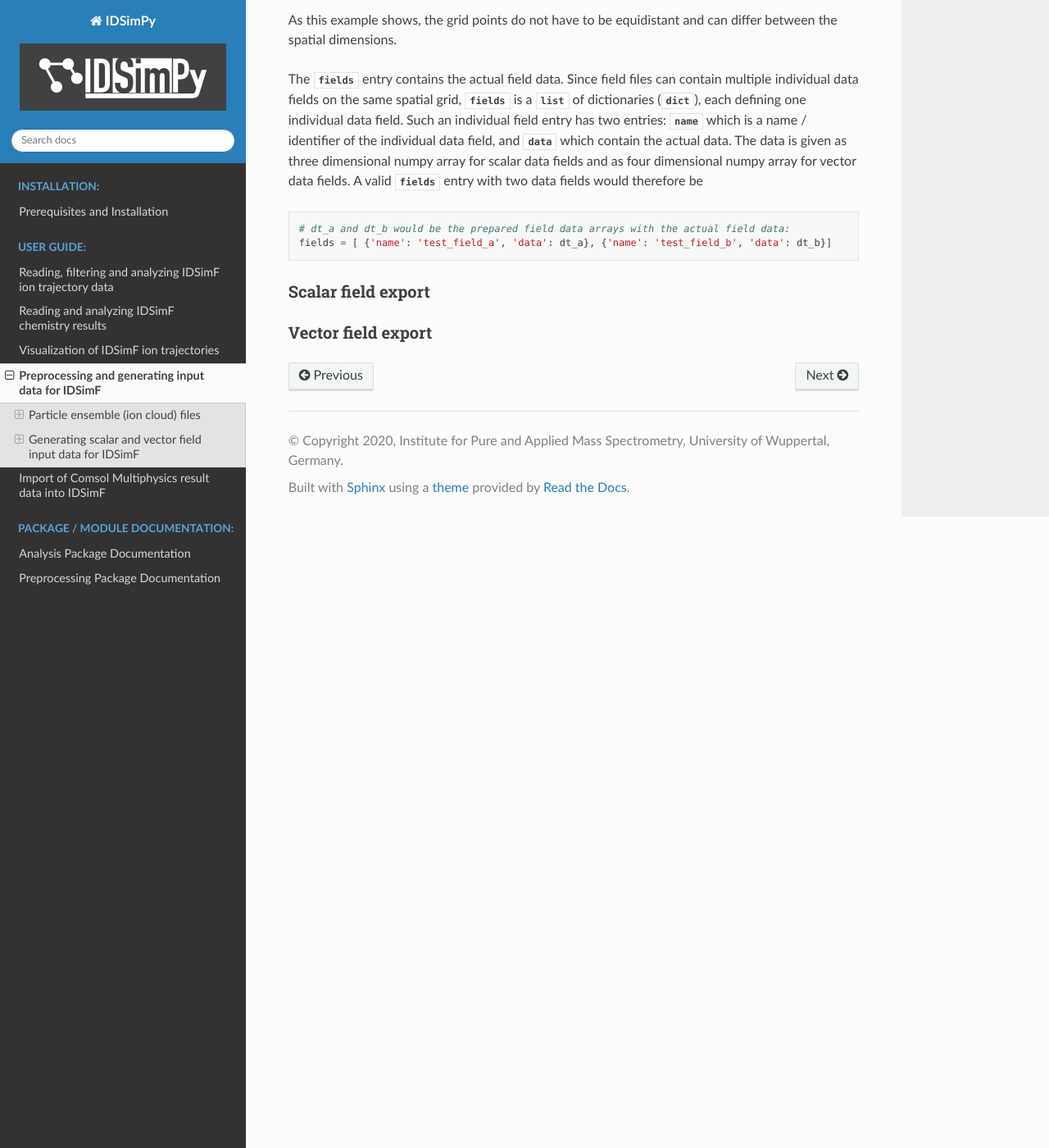
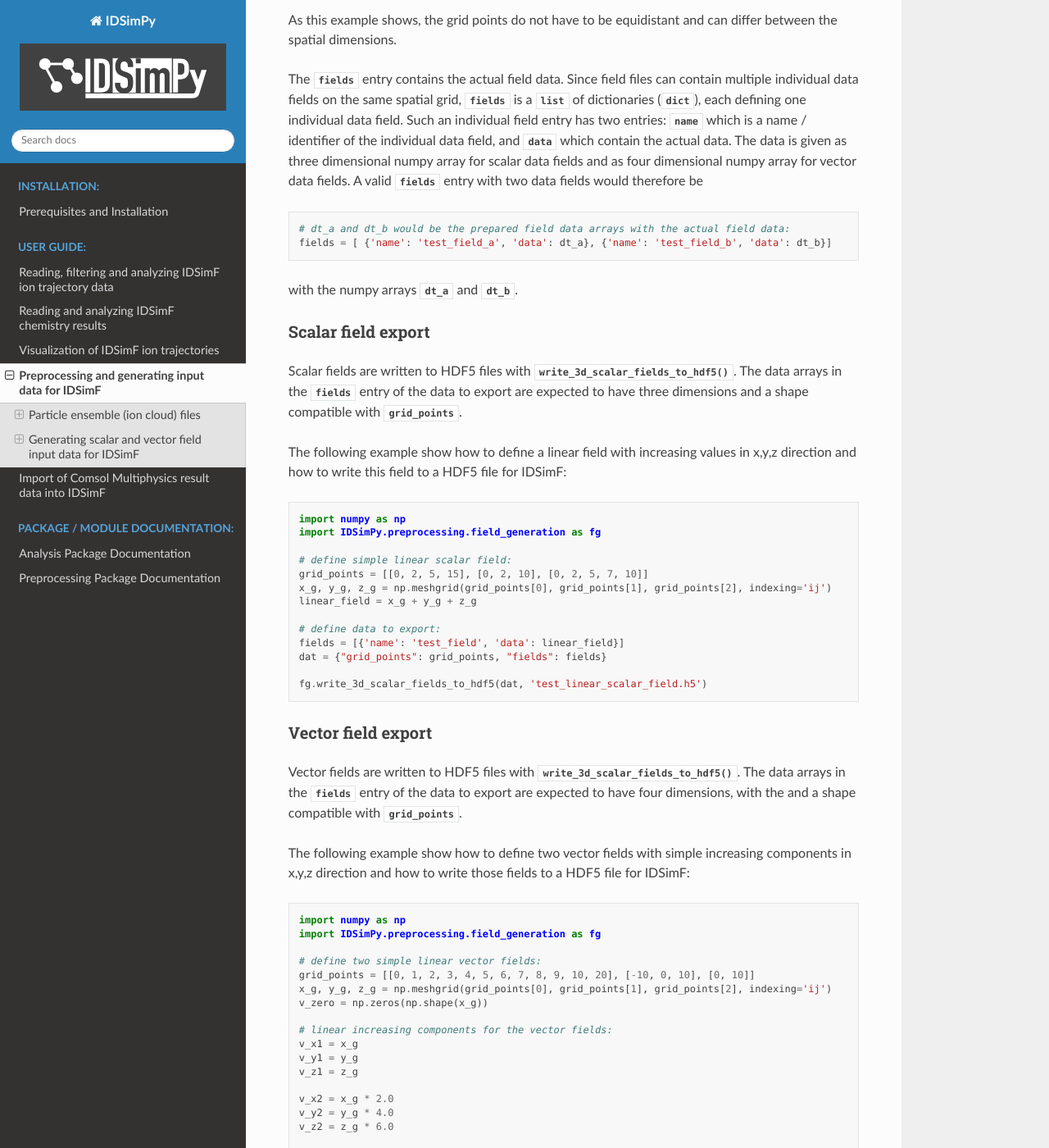
Before and after one commit to IPAMS/IDSimPy, a Sphinx documentation site: the page built from docs/usersguide/preprocessing.rst, in a window 1280 px wide and 1400 px high, scrolled down 2572 px. Shown: the whole window at 82% size. Built offline with Sphinx 7.4.7 and the Read the Docs theme 2.0.0, drawn with Linux system fonts in a browser that asks for light colours; some of the changed text lies outside the part shown.

Commit message:
Completes basic user guide for scalar and vector field export

```diff
--- a/docs/usersguide/preprocessing.rst
+++ b/docs/usersguide/preprocessing.rst
@@ -111,12 +111,65 @@ The :py:data:`fields` entry contains the actual field data. Since field files ca
     # dt_a and dt_b would be the prepared field data arrays with the actual field data:
     fields = [ {'name': 'test_field_a', 'data': dt_a}, {'name': 'test_field_b', 'data': dt_b}]
 
+with the numpy arrays :py:data:`dt_a` and :py:data:`dt_b`.
+
 -------------------
 Scalar field export
 -------------------
 
+Scalar fields are written to HDF5 files with :py:func:`.write_3d_scalar_fields_to_hdf5`. The data arrays in the :py:data:`fields` entry of the data to export are expected to have three dimensions and a shape compatible with :py:data:`grid_points`.
 
+The following example show how to define a linear field with increasing values in x,y,z direction and how to write this field to a HDF5 file for IDSimF:
+
+.. code-block:: python
+
+    import numpy as np
+    import IDSimPy.preprocessing.field_generation as fg
+
+    # define simple linear scalar field:
+    grid_points = [[0, 2, 5, 15], [0, 2, 10], [0, 2, 5, 7, 10]]
+    x_g, y_g, z_g = np.meshgrid(grid_points[0], grid_points[1], grid_points[2], indexing='ij')
+    linear_field = x_g + y_g + z_g
+
+    # define data to export:
+    fields = [{'name': 'test_field', 'data': linear_field}]
+    dat = {"grid_points": grid_points, "fields": fields}
+
+    fg.write_3d_scalar_fields_to_hdf5(dat, 'test_linear_scalar_field.h5')
 
 -------------------
 Vector field export
 -------------------
+
+Vector fields are written to HDF5 files with :py:func:`.write_3d_scalar_fields_to_hdf5`. The data arrays in the :py:data:`fields` entry of the data to export are expected to have four dimensions, with the  and a shape compatible with :py:data:`grid_points`.
+
+The following example show how to define two vector fields with simple increasing components in x,y,z direction and how to write those fields to a HDF5 file for IDSimF:
+
+.. code-block:: python
+
+    import numpy as np
+    import IDSimPy.preprocessing.field_generation as fg
+
+    # define two simple linear vector fields:
+    grid_points = [[0, 1, 2, 3, 4, 5, 6, 7, 8, 9, 10, 20], [-10, 0, 10], [0, 10]]
+    x_g, y_g, z_g = np.meshgrid(grid_points[0], grid_points[1], grid_points[2], indexing='ij')
+    v_zero = np.zeros(np.shape(x_g))
+
+    # linear increasing components for the vector fields:
+    v_x1 = x_g
+    v_y1 = y_g
+    v_z1 = z_g
+
+    v_x2 = x_g * 2.0
+    v_y2 = y_g * 4.0
+    v_z2 = z_g * 6.0
+
+    # prepare data to export, vector components are given as list of individual arrays:
+    fields = [
+        {'name': 'test_vectorfield_1', 'data': [v_x1, v_y1, v_z1]},
+        {'name': 'test_vectorfield_2', 'data': [v_x2, v_y2, v_z2]}
+    ]
+
+    # export data
+    dat = {"grid_points": grid_points, "fields": fields}
+    fg.write_3d_vector_fields_to_hdf5(dat, 'test_linear_vector_field.h5')
```
